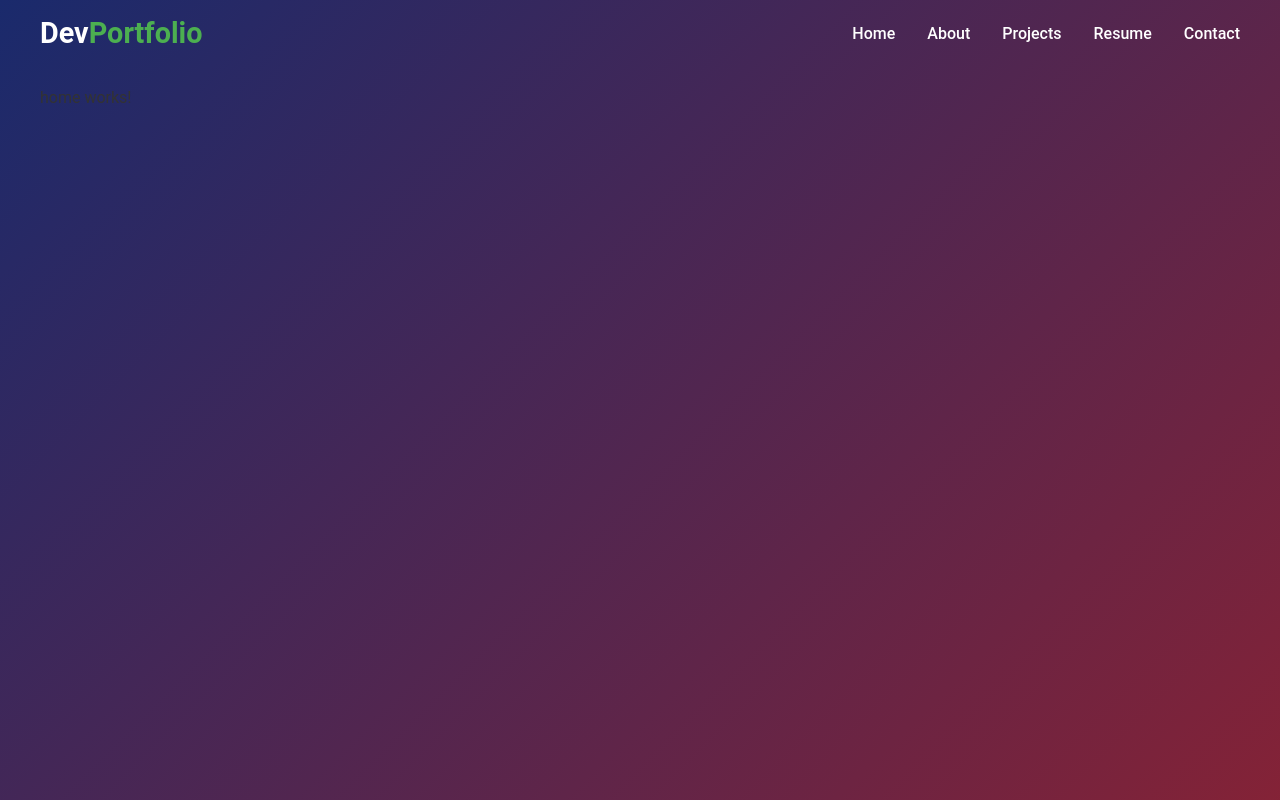
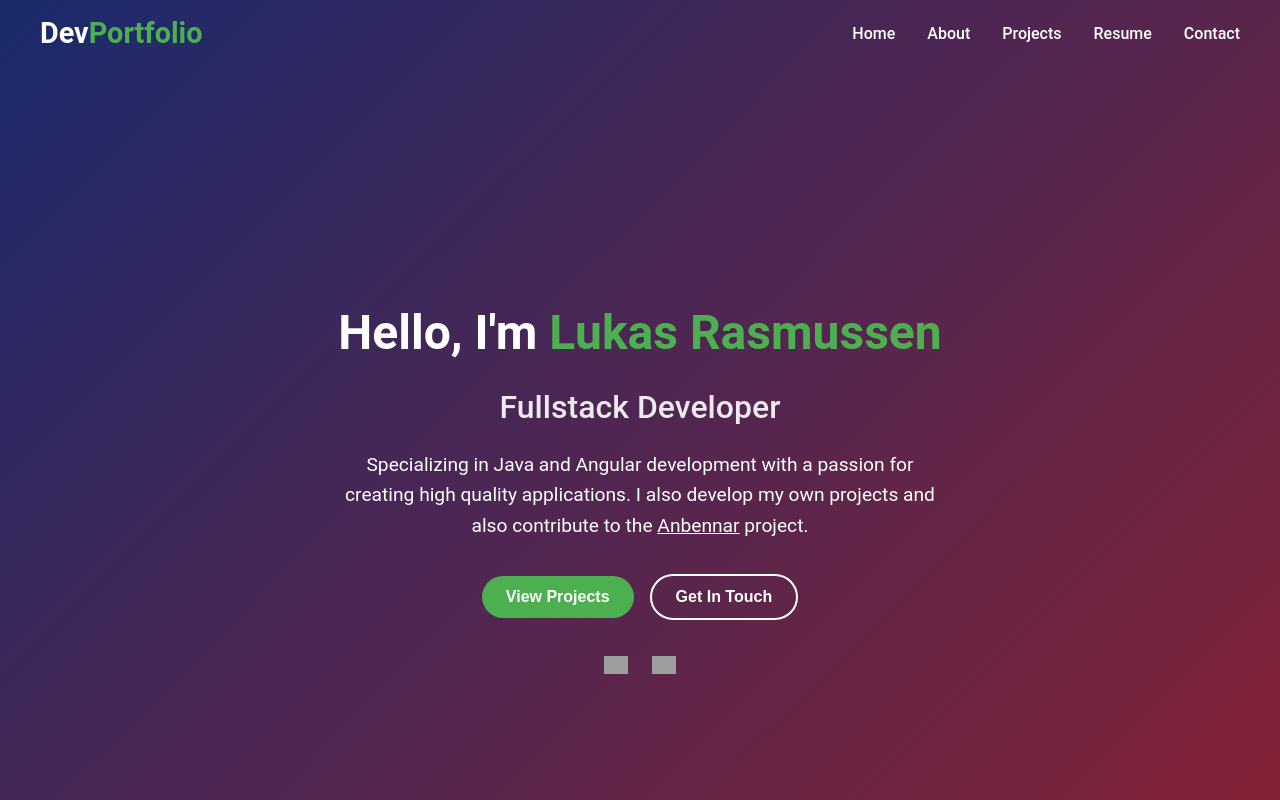
Before and after one commit to Nessumsar/portfolio-fe, an Angular app: page / in a window 1280 px wide. Shown: the top 800 px of the page. Built offline with nearby package versions, Linux system fonts and the light colour scheme; grey boxes are pictures that could not be loaded.

Commit message:
home component

```diff
--- a/src/app/components/home/home.component.html
+++ b/src/app/components/home/home.component.html
@@ -1 +1,27 @@
-<p>home works!</p>
+<div class="home-container">
+    <div class="hero-content">
+      <h1>Hello, I'm <span class="highlight">Lukas Rasmussen</span></h1>
+      <h2>Fullstack Developer</h2>
+      <p>Specializing in Java and Angular development with a passion for creating high quality applications.
+        I also develop my own projects and also contribute to the
+        <a class="anbennar-link" target="_blank" href="https://anbennar.fandom.com/wiki/Anbennar_Wiki">Anbennar</a> project.
+      </p>
+
+      <div class="cta-buttons">
+        <button class="btn primary" (click)="scrollToSection('projects')">View Projects</button>
+        <button class="btn secondary" (click)="scrollToSection('contact')">Get In Touch</button>
+      </div>
+
+      <div class="social-links">
+        <a href="https://github.com/Nessumsar" target="_blank" title="GitHub">
+          <img src="https://cdn.simpleicons.org/github/181717" class="fab fa-github" alt="GitHub" width="24" />
+        </a>
+        <a href="https://gitlab.com/Nessumsar" target="_blank" title="GitLab">
+            <img src="https://cdn.simpleicons.org/gitlab/FC6D26" class="fab fa-gitlab" alt="GitLab" width="24" />
+        </a>
+        <!-- <a href="https://linkedin.com/in/lukas-rasmussen-96818b192" target="_blank" title="LinkedIn">
+            <img src="../assets/linkedin-icon.svg" alt="LinkedIn" width="24" />
+        </a> -->
+      </div>
+    </div>
+  </div>
--- a/src/app/components/home/home.component.scss
+++ b/src/app/components/home/home.component.scss
@@ -0,0 +1,133 @@
+.home-container {
+    display: flex;
+    align-items: center;
+    justify-content: center;
+    min-height: 100vh;
+    background-size: 600% 600%;
+    animation: gradient-bg 30s ease infinite;
+    color: white;
+    position: relative;
+  }
+
+  @keyframes gradient-bg {
+    0% { background-position: 0% 50%; }
+    50% { background-position: 100% 50%; }
+    100% { background-position: 0% 50%; }
+  }
+
+  .hero-content {
+    text-align: center;
+    max-width: 800px;
+    padding: 2rem;
+
+    .anbennar-link {
+        color: white;
+    }
+
+    h1 {
+      font-size: 3rem;
+      margin-bottom: 1rem;
+      font-weight: 700;
+
+      .highlight {
+        color: #4caf50;
+      }
+    }
+
+    h2 {
+      font-size: 2rem;
+      margin-bottom: 1.5rem;
+      font-weight: 500;
+      opacity: 0.9;
+    }
+
+    p {
+      font-size: 1.2rem;
+      margin-bottom: 2rem;
+      line-height: 1.6;
+      max-width: 600px;
+      margin-left: auto;
+      margin-right: auto;
+    }
+}
+
+  .cta-buttons {
+    margin-bottom: 2rem;
+
+    .btn {
+      padding: 0.75rem 1.5rem;
+      border-radius: 30px;
+      font-size: 1rem;
+      font-weight: 600;
+      margin: 0 0.5rem;
+      cursor: pointer;
+      transition: all 0.3s ease;
+      border: none;
+
+      &.primary {
+        background-color: #4caf50;
+        color: white;
+
+        &:hover {
+          transform: translateY(-3px);
+          box-shadow: 0 5px 15px rgba(0, 0, 0, 0.2);
+        }
+      }
+
+      &.secondary {
+        background-color: transparent;
+        border: 2px solid white;
+        color: white;
+
+        &:hover {
+          background-color: rgba(255, 255, 255, 0.1);
+          transform: translateY(-3px);
+          box-shadow: 0 5px 15px rgba(0, 0, 0, 0.1);
+        }
+      }
+    }
+  }
+
+  .social-links {
+    display: flex;
+    justify-content: center;
+    gap: 1.5rem;
+
+    a {
+      color: white;
+      font-size: 1.5rem;
+      transition: all 0.3s ease;
+
+      &:hover {
+        color: #4caf50;
+        transform: translateY(-3px);
+      }
+    }
+  }
+
+  @media (max-width: 768px) {
+    .hero-content {
+      h1 {
+        font-size: 2.5rem;
+      }
+
+      h2 {
+        font-size: 1.5rem;
+      }
+
+      p {
+        font-size: 1rem;
+      }
+    }
+
+    .cta-buttons {
+      display: flex;
+      flex-direction: column;
+      align-items: center;
+
+      .btn {
+        margin-bottom: 1rem;
+        width: 200px;
+      }
+    }
+  }
--- a/src/app/components/home/home.component.ts
+++ b/src/app/components/home/home.component.ts
@@ -1,16 +1,20 @@
 import { Component } from '@angular/core';
+import { CommonModule } from '@angular/common';
 
 @Component({
   selector: 'app-home',
-  imports: [],
+  imports: [CommonModule],
   templateUrl: './home.component.html',
   styleUrl: './home.component.scss'
 })
 export class HomeComponent {
+
   scrollToSection(sectionId: string) {
     const element = document.getElementById(sectionId);
     if (element) {
       element.scrollIntoView({ behavior: 'smooth' });
     }
   }
+
+
 }
```
